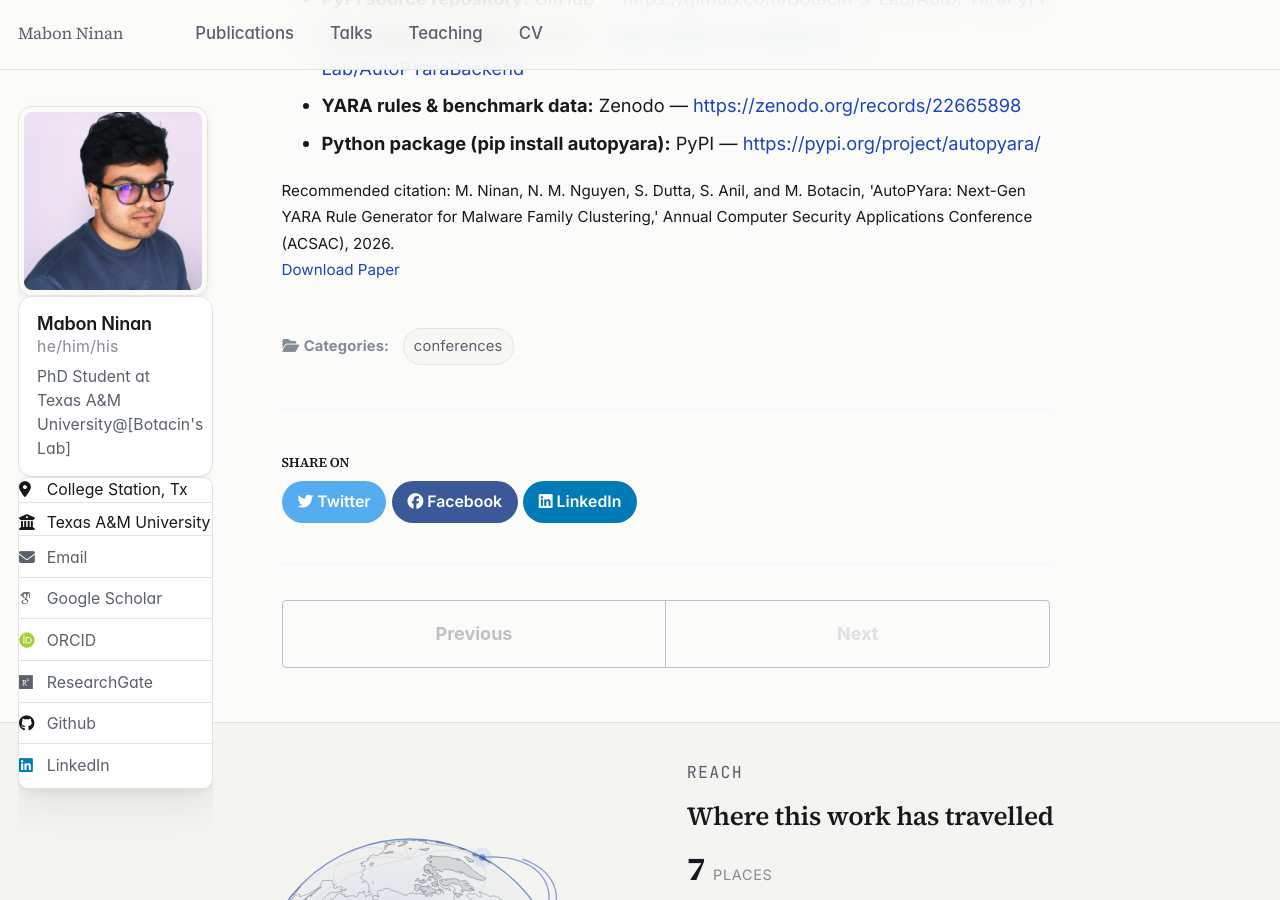
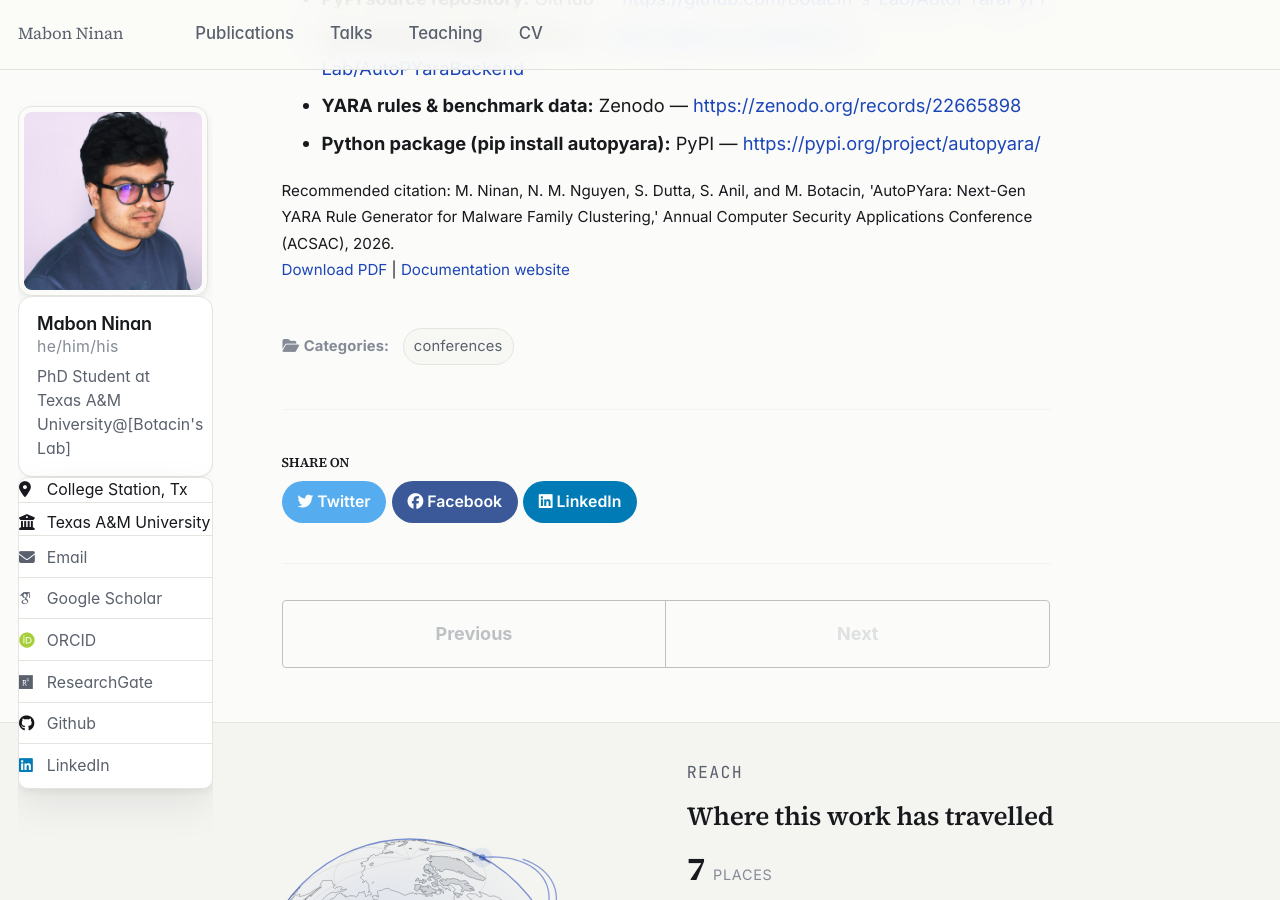
Before and after one commit to ninanmm/ninanmm.github.io, a Jekyll site: the page built from _publications/2026-10-03-AutoPYara-Next-Gen-YARA-Rule-Generator-for-Malware-Family-Clustering.md, in a window 1280 px wide and 900 px high, scrolled down 648 px. Built offline with Jekyll 4.4.1, drawn with Linux system fonts in a browser that asks for light colours; some web fonts are replaced.

Commit message:
Split AutoPYara PDF and docs links; add PyPI and Datasets buttons
Co-Authored-By: Claude Sonnet 5.5 <noreply@anthropic.com>
Claude-Session: https://claude.ai/code/session_0145rQZHoTwqBU9W4PGQ8BEq

```diff
--- a/_layouts/single.html
+++ b/_layouts/single.html
@@ -47,16 +47,14 @@ layout: default
       <section class="page__content" itemprop="text">
         {{ content }}
 
-        {% if page.citation and page.paperurl and page.slidesurl %}
-          <p style="font-size: smaller">Recommended citation: {{ page.citation }}<br /><a href="{{ page.paperurl }}">Download Paper</a> | <a href="{{ page.slidesurl }}">Download Slides</a></p>
-        {% elsif page.citation and page.paperurl %}
-          <p style="font-size: smaller">Recommended citation: {{ page.citation }}<br /><a href="{{ page.paperurl }}">Download Paper</a></p>
-        {% elsif page.citation and page.slidesurl %}
-          <p style="font-size: smaller">Recommended citation: {{ page.citation }}<br /><a href="{{ page.slidesurl }}">Download Slides</a></p>
-        {% elsif page.citation %}
-          <p style="font-size: smaller">Recommended citation: {{ page.citation }}</p>
-        {% elsif page.slidesurl %}
-          <p style="font-size: smaller"><a href="{{ page.slidesurl }}">Download Slides</a></p>
+        {% if page.citation or page.localpdf or page.paperurl or page.slidesurl %}
+          <p style="font-size: smaller">
+            {% if page.citation %}Recommended citation: {{ page.citation }}<br />{% endif %}
+            {% assign links = 0 %}
+            {% if page.localpdf %}<a href="{{ base_path }}{{ page.localpdf }}">Download PDF</a>{% assign links = links | plus: 1 %}{% endif %}
+            {% if page.paperurl %}{% if links > 0 %} | {% endif %}<a href="{{ page.paperurl }}">{{ page.paperurl_label | default: "Publisher page" }}</a>{% assign links = links | plus: 1 %}{% endif %}
+            {% if page.slidesurl %}{% if links > 0 %} | {% endif %}<a href="{{ page.slidesurl }}">Download Slides</a>{% endif %}
+          </p>
         {% endif %}
 
         {% if page.link %}<div><a href="{{ page.link }}" class="btn">{{ site.data.ui-text[site.locale].ext_link_label | default: "Direct Link" }}</a></div>{% endif %}
--- a/_publications/2026-10-03-AutoPYara-Next-Gen-YARA-Rule-Generator-for-Malware-Family-Clustering.md
+++ b/_publications/2026-10-03-AutoPYara-Next-Gen-YARA-Rule-Generator-for-Malware-Family-Clustering.md
@@ -11,7 +11,13 @@ venue_type: "Conference"
 topics: "malware yara clustering similarity-hashing"
 localpdf: "/files/autopyara.pdf"
 paperurl: "https://botacin-s-lab.github.io/AutoPYaraPyPI/"
+paperurl_label: "Documentation website"
 github: https://github.com/Botacin-s-Lab/AutoPYara/
+links:
+  - label: "PyPI"
+    url: "https://pypi.org/project/autopyara/"
+  - label: "Datasets"
+    url: "https://zenodo.org/records/22665898"
 dataset_note: "Rules, benchmark data, source code, and the Python package are all openly available (see Artifact Availability below)."
 artifacts:
   - label: "ACSAC permanent artifact"
```
Also changed, not shown: DESIGN.md (+2 -0 lines), _includes/publication-card.html (+7 -1 lines).
